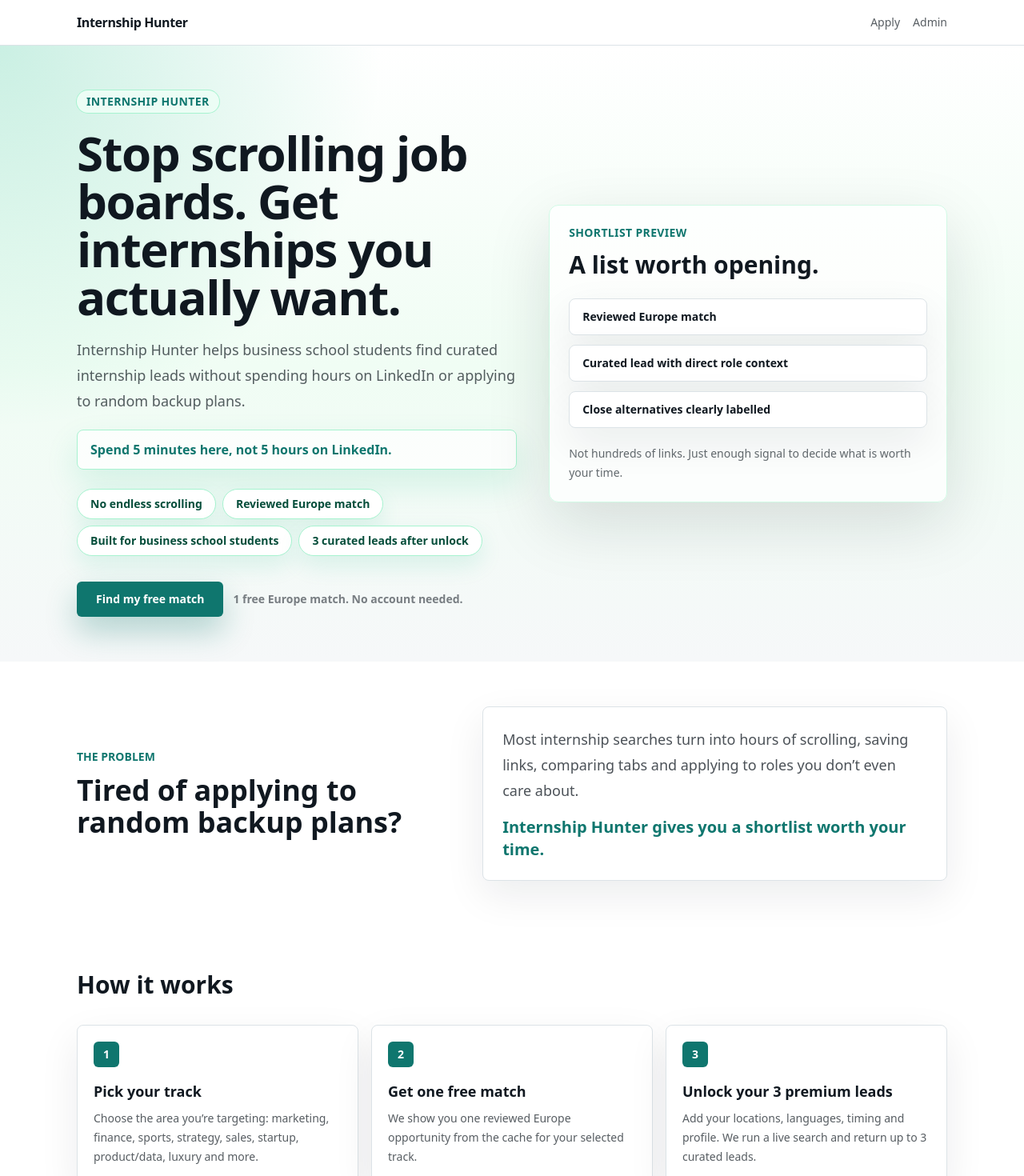
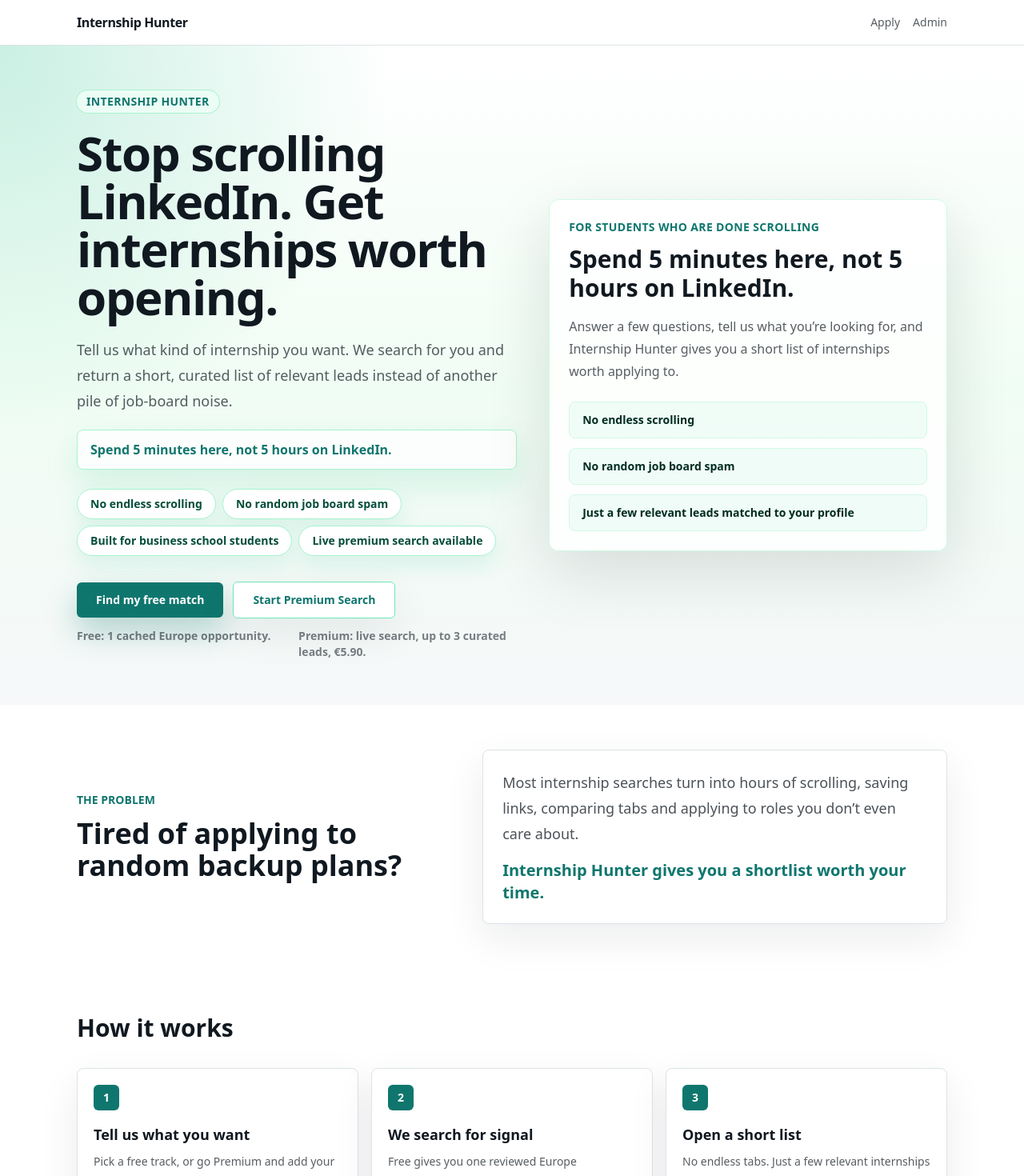
Before and after one commit to paulcuillerot-star/internshiphunter, a Next.js app: page / in a window 1280 px wide. Shown: the top 1470 px of the page at 80% size. Built offline with nearby package versions, Linux system fonts and the light colour scheme.

Commit message:
Improve homepage positioning and premium entry CTA

```diff
--- a/app/page.tsx
+++ b/app/page.tsx
@@ -3,15 +3,15 @@
 
 const heroChips = [
   "No endless scrolling",
-  "Reviewed Europe match",
+  "No random job board spam",
   "Built for business school students",
-  "3 curated leads after unlock"
+  "Live premium search available"
 ];
 
 const steps = [
-  ["1", "Pick your track", "Choose the area you’re targeting: marketing, finance, sports, strategy, sales, startup, product/data, luxury and more."],
-  ["2", "Get one free match", "We show you one reviewed Europe opportunity from the cache for your selected track."],
-  ["3", "Unlock your 3 premium leads", "Add your locations, languages, timing and profile. We run a live search and return up to 3 curated leads."]
+  ["1", "Tell us what you want", "Pick a free track, or go Premium and add your locations, languages, timing and profile."],
+  ["2", "We search for signal", "Free gives you one reviewed Europe opportunity. Premium runs a live search for up to 3 curated leads."],
+  ["3", "Open a short list", "No endless tabs. Just a few relevant internships worth checking properly."]
 ];
 
 const differences = [
@@ -41,10 +41,10 @@
               Internship Hunter
             </p>
             <h1 className="mt-5 max-w-4xl text-4xl font-black tracking-tight text-ink sm:text-6xl">
-              Stop scrolling job boards. Get internships you actually want.
+              Stop scrolling LinkedIn. Get internships worth opening.
             </h1>
             <p className="mt-5 max-w-2xl text-lg leading-8 text-ink/70">
-              Internship Hunter helps business school students find curated internship leads without spending hours on LinkedIn or applying to random backup plans.
+              Tell us what kind of internship you want. We search for you and return a short, curated list of relevant leads instead of another pile of job-board noise.
             </p>
             <p className="mt-5 max-w-xl rounded-lg border border-emerald-200 bg-white/75 px-4 py-3 text-base font-black text-signal shadow-[0_18px_40px_rgba(16,185,129,0.14)]">
               Spend 5 minutes here, not 5 hours on LinkedIn.
@@ -60,23 +60,29 @@
               <Link href="/apply" className="inline-flex items-center justify-center rounded-md bg-signal px-6 py-3 text-sm font-bold text-white shadow-[0_18px_38px_rgba(15,118,110,0.3)] transition hover:bg-emerald-700">
                 Find my free match
               </Link>
-              <span className="text-sm font-semibold text-ink/55">1 free Europe match. No account needed.</span>
+              <Link href="/premium/start" className="inline-flex items-center justify-center rounded-md border border-emerald-300 bg-white px-6 py-3 text-sm font-bold text-signal shadow-soft transition hover:border-signal hover:bg-emerald-50">
+                Start Premium Search
+              </Link>
+            </div>
+            <div className="mt-3 grid gap-1 text-sm font-semibold text-ink/55 sm:grid-cols-2">
+              <p>Free: 1 cached Europe opportunity.</p>
+              <p>Premium: live search, up to 3 curated leads, €5.90.</p>
             </div>
           </div>
 
-          <div className="rounded-xl border border-emerald-100 bg-white/80 p-6 shadow-[0_26px_80px_rgba(16,24,32,0.13)]">
-            <p className="text-sm font-bold uppercase tracking-wide text-signal">Shortlist preview</p>
-            <h2 className="mt-3 text-3xl font-black text-ink">A list worth opening.</h2>
+          <div className="rounded-xl border border-emerald-100 bg-white/85 p-6 shadow-[0_26px_80px_rgba(16,24,32,0.13)]">
+            <p className="text-sm font-bold uppercase tracking-wide text-signal">For students who are done scrolling</p>
+            <h2 className="mt-3 text-3xl font-black text-ink">Spend 5 minutes here, not 5 hours on LinkedIn.</h2>
+            <p className="mt-4 text-base leading-7 text-ink/70">
+              Answer a few questions, tell us what you’re looking for, and Internship Hunter gives you a short list of internships worth applying to.
+            </p>
             <div className="mt-6 grid gap-3">
-              {["Reviewed Europe match", "Curated lead with direct role context", "Close alternatives clearly labelled"].map((item) => (
-                <div key={item} className="rounded-lg border border-line bg-white px-4 py-3 text-sm font-bold text-ink shadow-soft">
+              {["No endless scrolling", "No random job board spam", "Just a few relevant leads matched to your profile"].map((item) => (
+                <div key={item} className="rounded-lg border border-emerald-100 bg-emerald-50/70 px-4 py-3 text-sm font-bold text-emerald-950">
                   {item}
                 </div>
               ))}
             </div>
-            <p className="mt-5 text-sm leading-6 text-ink/65">
-              Not hundreds of links. Just enough signal to decide what is worth your time.
-            </p>
           </div>
         </div>
       </section>
@@ -140,11 +146,11 @@
       <section className="section grid gap-5 md:grid-cols-2">
         <div className="rounded-lg border border-emerald-100 bg-white p-6 shadow-soft">
           <p className="text-sm font-semibold uppercase text-signal">Start free</p>
-          <h2 className="mt-2 text-3xl font-bold text-ink">Start free. Upgrade only if the first match makes sense.</h2>
+          <h2 className="mt-2 text-3xl font-bold text-ink">Try the free path first.</h2>
           <div className="mt-5 grid gap-3 text-sm font-semibold text-ink/70">
             <p className="rounded-md bg-mist px-4 py-3">Free: 1 reviewed Europe opportunity</p>
             <p className="rounded-md bg-mist px-4 py-3">No account needed</p>
-            <p className="rounded-md bg-mist px-4 py-3">No LinkedIn doom scroll</p>
+            <p className="rounded-md bg-mist px-4 py-3">Good when you want a quick signal</p>
           </div>
           <Link href="/apply" className="mt-6 button-secondary">Get my free match</Link>
         </div>
@@ -154,8 +160,11 @@
       <section className="section pt-4">
         <div className="rounded-lg bg-gradient-to-br from-emerald-50 to-mist p-8 text-center ring-1 ring-emerald-100">
           <h2 className="text-3xl font-bold text-ink">Skip the backup-plan spiral.</h2>
-          <p className="mx-auto mt-3 max-w-xl text-sm leading-6 text-ink/70">Start with one reviewed Europe match. Upgrade only when you want a tighter shortlist.</p>
-          <Link href="/apply" className="mt-6 inline-flex items-center justify-center rounded-md bg-signal px-5 py-3 text-sm font-bold text-white shadow-soft transition hover:bg-emerald-700">Find my free match</Link>
+          <p className="mx-auto mt-3 max-w-xl text-sm leading-6 text-ink/70">Start free for one cached Europe match, or go straight to Premium for a live search and up to 3 curated leads.</p>
+          <div className="mt-6 flex flex-col justify-center gap-3 sm:flex-row">
+            <Link href="/apply" className="inline-flex items-center justify-center rounded-md bg-white px-5 py-3 text-sm font-bold text-signal shadow-soft ring-1 ring-emerald-200 transition hover:bg-emerald-50">Find my free match</Link>
+            <Link href="/premium/start" className="inline-flex items-center justify-center rounded-md bg-signal px-5 py-3 text-sm font-bold text-white shadow-soft transition hover:bg-emerald-700">Start Premium Search</Link>
+          </div>
         </div>
       </section>
     </>
```
